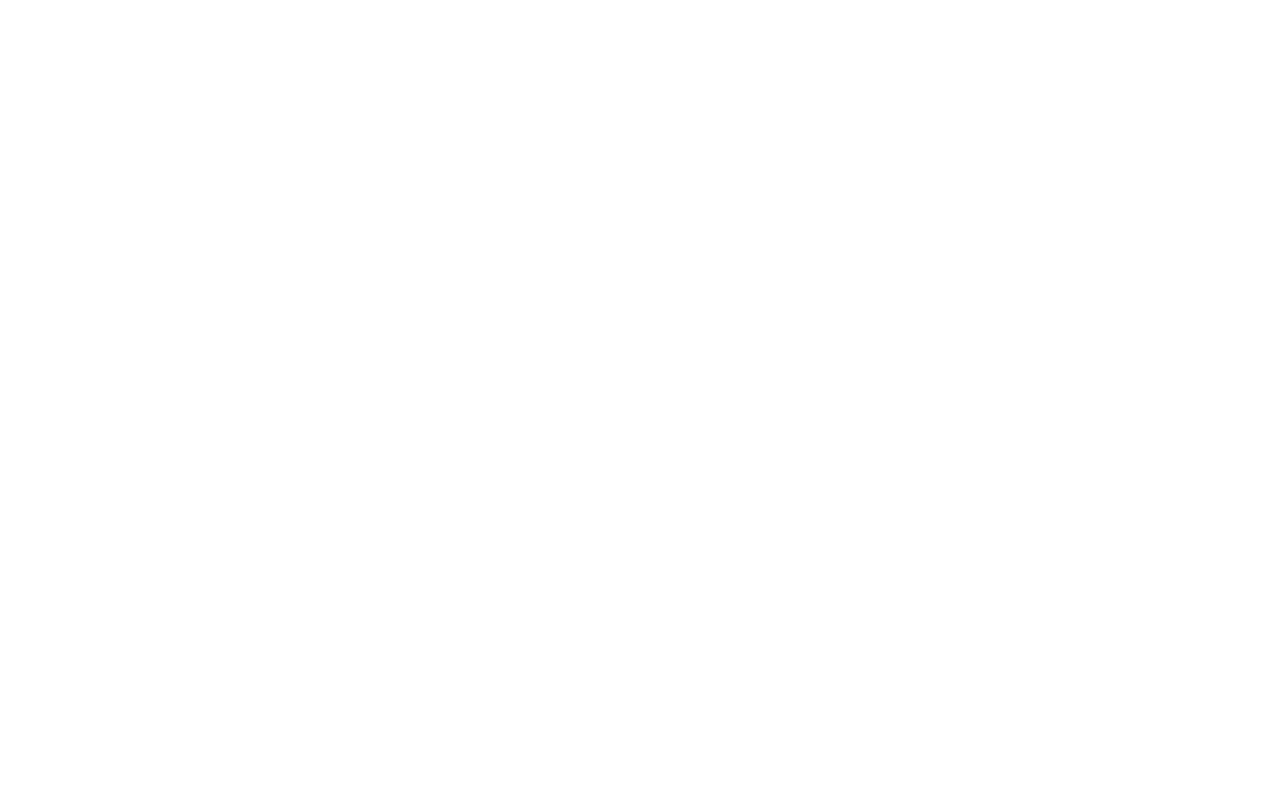
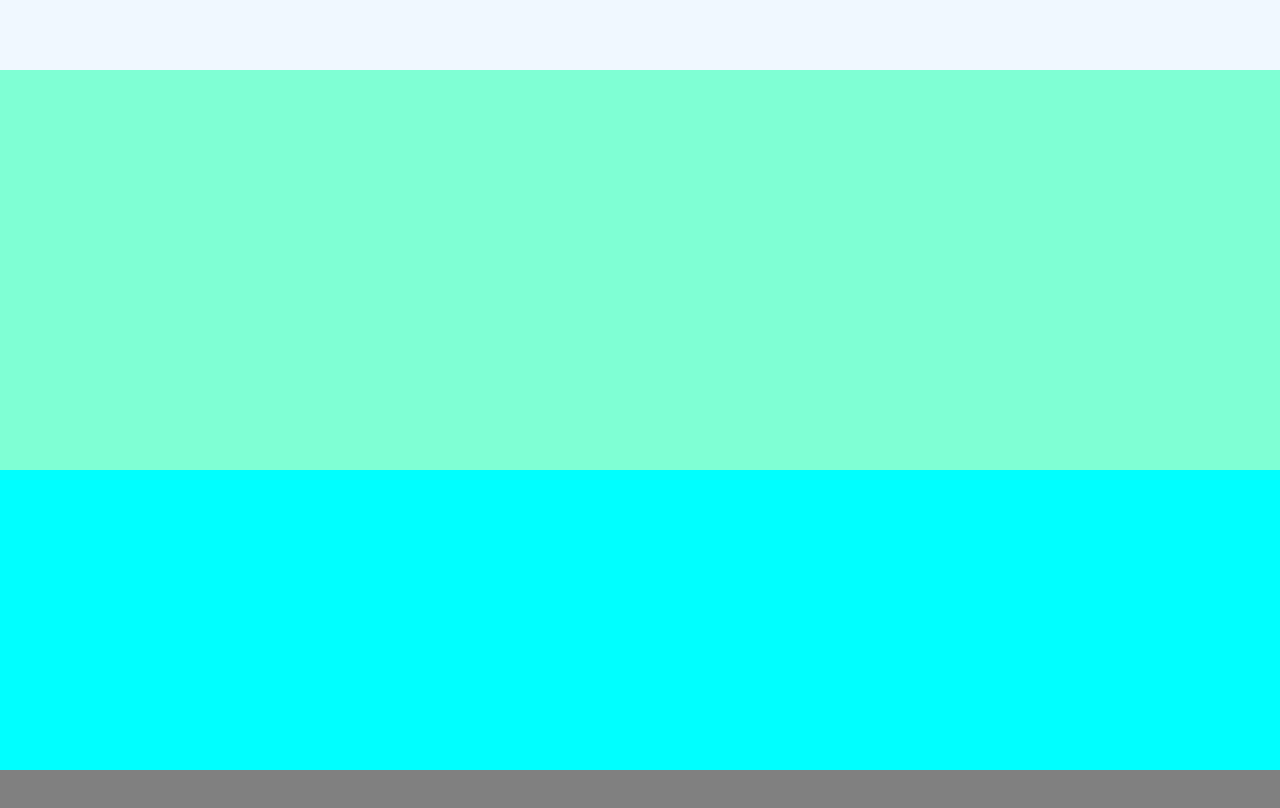
Before and after one commit to TaeWoongYoun/salad-project, a plain HTML site: page index.html in a window 1280 px wide. Drawn offline with Linux system fonts and the light colour scheme.

Commit message:
Test : css update

```diff
--- a/style.css
+++ b/style.css
@@ -3,3 +3,32 @@
     padding: 0%;
     box-sizing: border-box;
 }
+
+main{
+    width: 100%;
+    height: 800px;
+}
+
+header{
+    width: 100%;
+    height: 70px;
+    background-color: aliceblue;
+}
+
+.imgSlide{
+    width: 100%;
+    height: 400px;
+    background-color: aquamarine;
+}
+
+.content{
+    width: 100%;
+    height: 300px;
+    background-color: aqua;
+}
+
+footer{
+    width: 100%;
+    height: 130px;
+    background-color: gray;
+}
```
